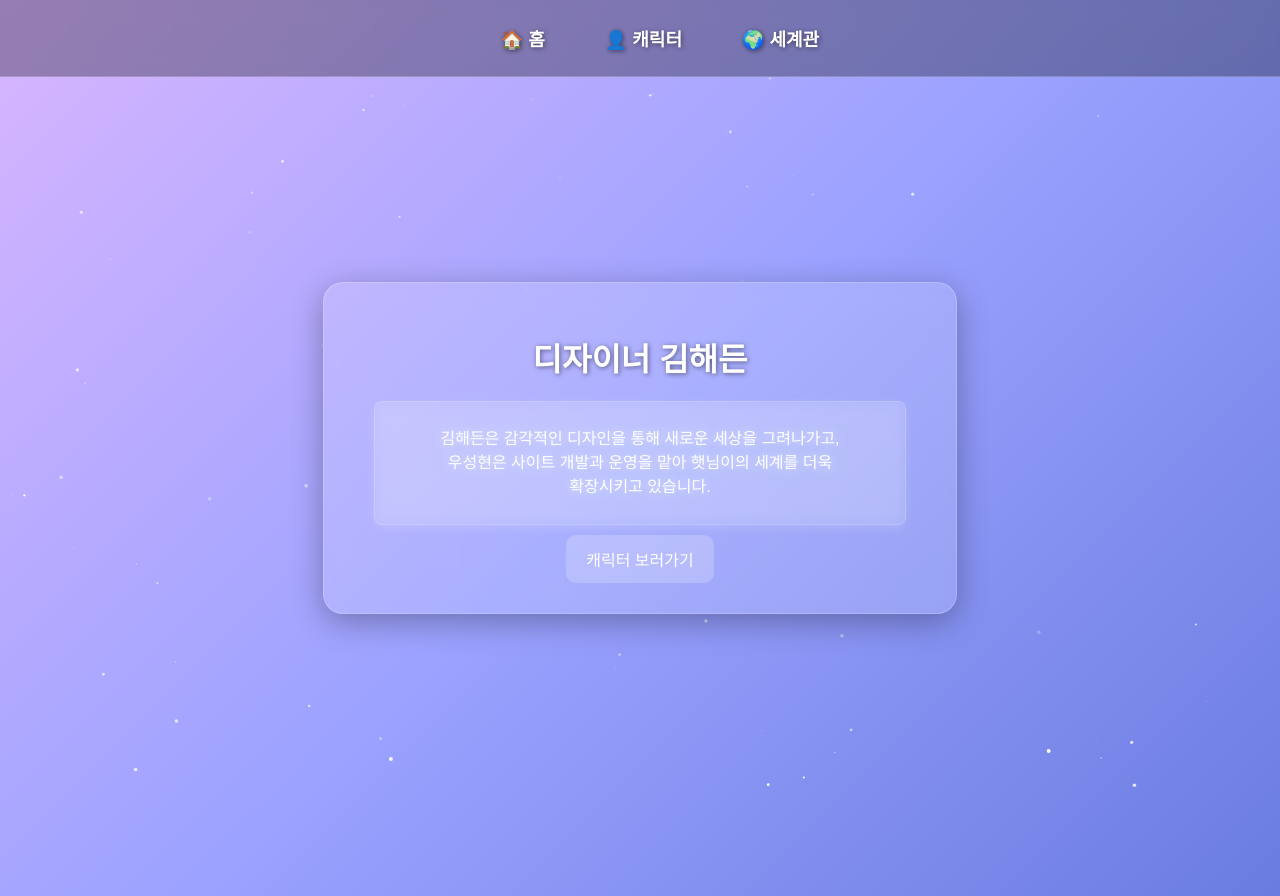
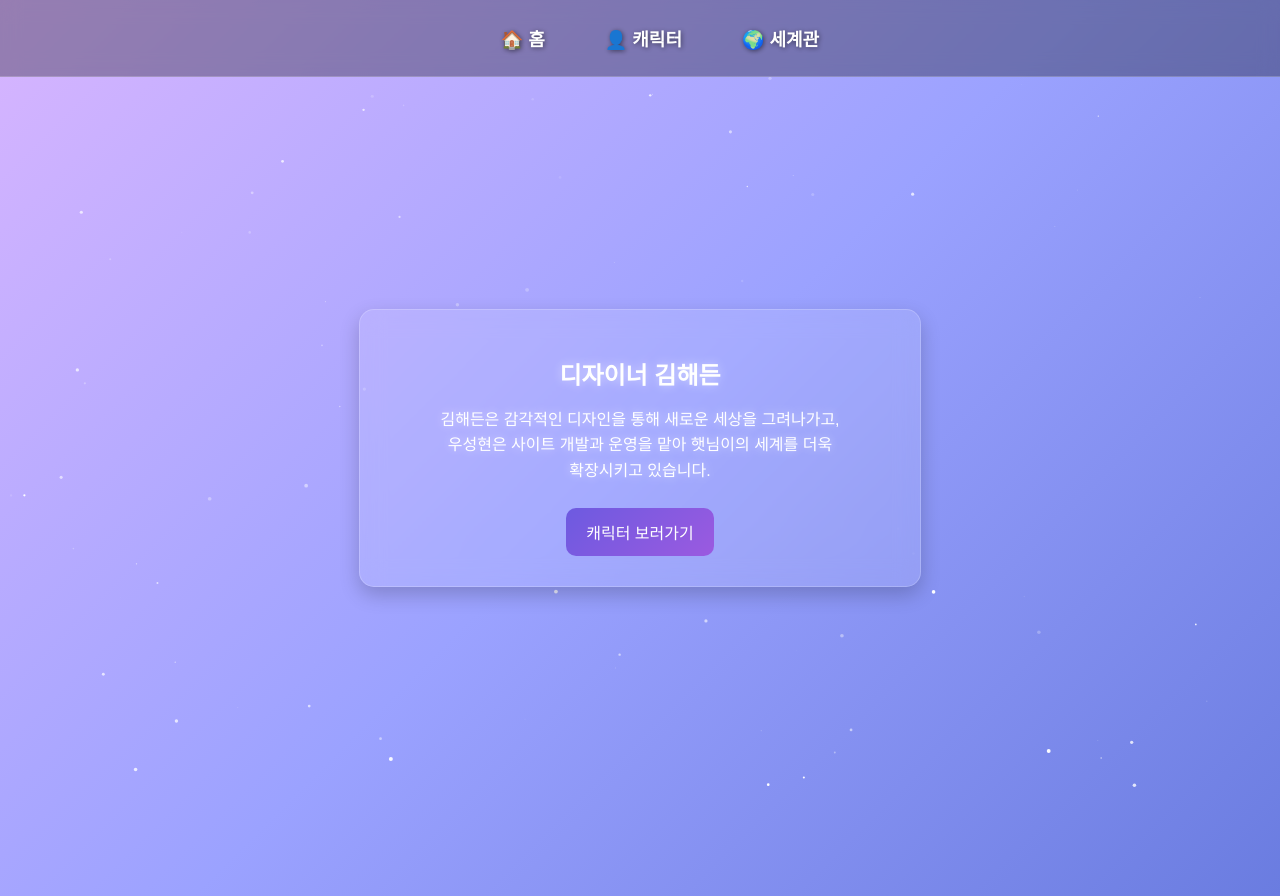
Before and after one commit to noogooz/haedeun-project, a React (Vite) app: page / in a window 1280 px wide. Built offline with nearby package versions, Linux system fonts and the light colour scheme.

Commit message:
홈 소개글 스타일 수정 및 iOS Safari 문제 해결

```diff
--- a/src/Home.jsx
+++ b/src/Home.jsx
@@ -1,18 +1,24 @@
-import React from "react";
+import React, { useEffect } from "react";
 import { Link } from "react-router-dom";
 import { motion } from "framer-motion";
-import "./style.css"; // ✅ 스타일 적용
+import "./style.css"; // ✅ 스타일 유지
 
 export default function Home() {
-  const playSound = () => {
-    const audio = new Audio("/7091f8__pixabay__soft-wind-chime.wav");
-    audio.volume = 0.2;
-    audio.play();
-  };
+  useEffect(() => {
+    // ✅ iOS Safari에서 스타일 강제 적용 (흰색 배경 문제 해결)
+    const introText = document.querySelector(".home-intro");
+    if (introText) {
+      introText.style.color = "#E0E0FF"; // ✅ 연한 푸른색 (배경과 조화롭게)
+      introText.style.opacity = "1";
+      introText.style.background = "transparent"; // ✅ 배경 제거
+      introText.style.boxShadow = "none";
+      introText.style.border = "none";
+    }
+  }, []);
 
   return (
     <div className="home-container">
-      <div className="home-box"> {/* ✅ 네모 박스 유지 */}
+      <div className="home-box"> {/* ✅ 메인 박스 유지 */}
         <motion.h1
           initial={{ opacity: 0, y: -20 }}
           animate={{ opacity: 1, y: 0 }}
@@ -22,25 +28,22 @@ export default function Home() {
           디자이너 김해든
         </motion.h1>
 
-        {/* ✅ 소개 박스를 감싸는 컨테이너 추가 */}
-        <motion.div
+        {/* ✅ iOS에서 보이지 않는 문제 해결 */}
+        <motion.p
           initial={{ opacity: 0, y: 10 }}
           animate={{ opacity: 1, y: 0 }}
           transition={{ duration: 1.2, delay: 0.5 }}
-          className="home-intro-box"
+          className="home-intro"
         >
-          <p className="home-intro">
-            김해든은 감각적인 디자인을 통해 새로운 세상을 그려나가고,
-            우성현은 사이트 개발과 운영을 맡아 햇님이의 세계를 더욱 확장시키고 있습니다.
-          </p>
-        </motion.div>
+          김해든은 감각적인 디자인을 통해 새로운 세상을 그려나가고,
+          우성현은 사이트 개발과 운영을 맡아 햇님이의 세계를 더욱 확장시키고 있습니다.
+        </motion.p>
 
         <Link to="/characters">
           <motion.button
             initial={{ opacity: 0 }}
             animate={{ opacity: 1 }}
             transition={{ delay: 1, duration: 1 }}
-            onClick={playSound}
           >
             캐릭터 보러가기
           </motion.button>
--- a/src/style.css
+++ b/src/style.css
@@ -1336,13 +1336,55 @@ body {
   opacity: 1 !important; /* ✅ 투명도 강제 */
   -webkit-backdrop-filter: none !important; /* ✅ Safari에서도 확실하게 */
 }
-/* iOS Safari에서 강제 적용 */
-@supports (-webkit-touch-callout: none) {
-  .home-intro {
-    color: #E0E0FF !important; /* ✅ 흰색 대신 연한 푸른색 */
-    background: transparent !important;
-    box-shadow: none !important;
-    border: none !important;
-    opacity: 1 !important;
-  }
+/* ✅ 홈 페이지 컨테이너 */
+.home-container {
+  display: flex;
+  justify-content: center;
+  align-items: center;
+  height: 100vh;
+  text-align: center;
 }
+
+/* ✅ 메인 박스 */
+.home-box {
+  background: rgba(255, 255, 255, 0.1);
+  backdrop-filter: blur(12px);
+  padding: 30px;
+  border-radius: 15px;
+  box-shadow: 0 8px 20px rgba(0, 0, 0, 0.2);
+  width: 80%;
+  max-width: 500px;
+}
+
+/* ✅ 타이틀 스타일 */
+.home-title {
+  font-size: 24px;
+  font-weight: bold;
+  color: #E0E0FF;
+  text-shadow: 0 0 10px rgba(255, 255, 255, 0.5);
+}
+
+/* ✅ 소개글 스타일 */
+.home-intro {
+  font-size: 16px;
+  color: #E0E0FF; /* ✅ 밝은 푸른색 */
+  text-shadow: 0 0 8px rgba(255, 255, 255, 0.5);
+  margin-top: 15px;
+  line-height: 1.6;
+}
+
+/* ✅ 버튼 스타일 */
+.home-box button {
+  background: linear-gradient(135deg, #6D5AE0, #9B5AE0);
+  color: white;
+  padding: 12px 20px;
+  border-radius: 10px;
+  border: none;
+  cursor: pointer;
+  margin-top: 15px;
+  font-size: 16px;
+}
+
+.home-box button:hover {
+  transform: scale(1.05);
+}
```
